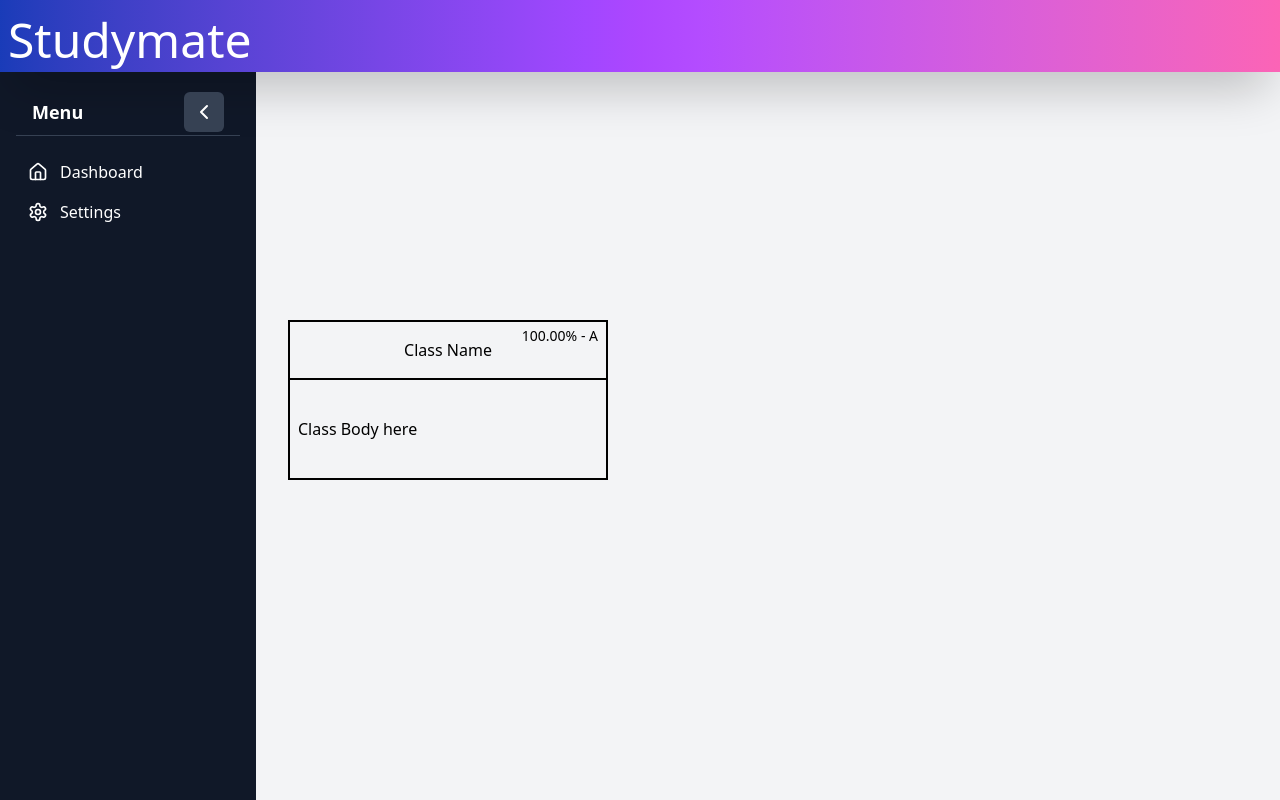
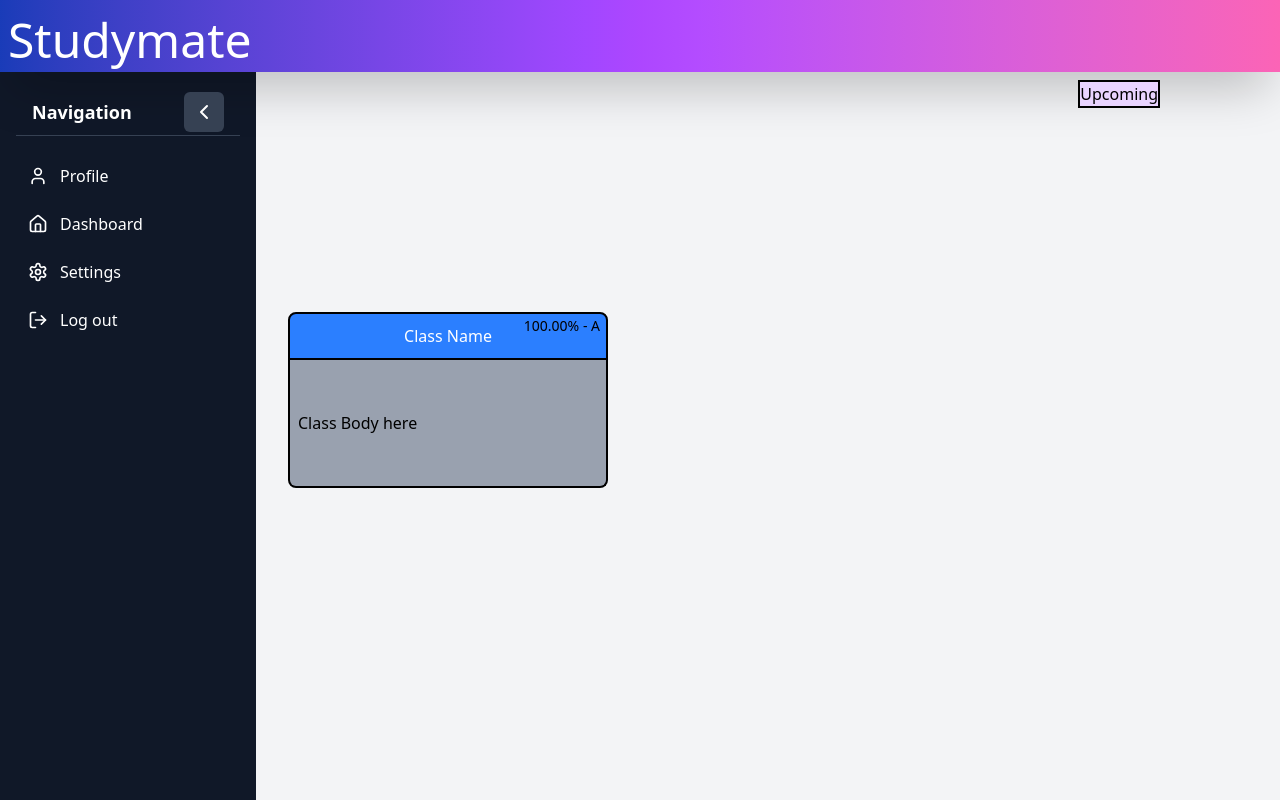
Before and after one commit to PRAjwal03714/Learning-Management-System, a Next.js app: page /dashboard in a window 1280 px wide. Built offline with nearby package versions, Linux system fonts and the light colour scheme.

Commit message:
Added to Navigation sidebar and edited module basic

```diff
--- a/src/app/dashboard/page.tsx
+++ b/src/app/dashboard/page.tsx
@@ -1,18 +1,38 @@
+'use client'
 import Layout from "@/components/Layout";
 
+
+function classButton() {
+    console.log("Class Button pressed")
+}
 export default function dashboard() {
     return (
         <Layout>
         <div id='wrapper' className='flex flex-col h-full w-full justify-center'>
 
+            {/*Class Module Structure*/}
             <div id = 'Class1 Module' className= 'flex flex-col justify-center p-2'>
-                <div id ='Class1-title-section' className = 'flex items-center justify-center border-2 border-black border-solid p-2 max-w-xs h-15 relative'>
-                    <h1 id = 'Class1-name' className='flex items-center justify-center max-w-xs h-15'>Class Name</h1>
-                    <h1 id = 'Class1-grade' className= 'top-right absolute top-1 right-2 text-sm'>100.00% - A</h1>
+                <div id ='Class1-title-section' className = 'flex items-center justify-center max-w-xs h-12 relative'>
+                    <button
+                        id = 'Class1-name'
+                        onClick={classButton}
+                        className='w-full h-full flex items-center justify-center max-w-xs h-12 border-solid border-2 border-black bg-blue-500 text-white rounded-t-lg hover:bg-blue-600 transition'>Class Name</button>
+                    <h1 id = 'Class1-grade' className= 'absolute top-1 right-2 text-sm'>100.00% - A</h1>
                 </div>
-                <h1 id = 'class-Body' className ='flex items-center border-2 border-black border-solid border-t-0 p-2 max-w-xs h-25'>Class Body here</h1>
+                <h1 id = 'class-Body' className ='flex items-center bg-gray-400 border-2 border-black border-solid p-2 border-t-0 rounded-b-lg hover:bg-gray-500 max-w-xs h-32'>Class Body here</h1>
+
             </div>
 
         </div>
+        <div>
+            {/*Upcoming Section*/}
+            <div id = "Upcoming button" className = "flex flex-col absolute top-20 right-30 max-w-xs p-r-5 border-solid border-2 ">
+                <button
+                    id = "Upcoming"
+                    onClick = {classButton}
+                    className = "bg-purple-200 w-full"
+                >Upcoming</button>
+            </div>
+        </div>
         </Layout>
     )}
--- a/src/components/SideBar.tsx
+++ b/src/components/SideBar.tsx
@@ -1,11 +1,14 @@
 "use client";
 import Link from "next/link";
 import { useState } from "react";
-import {Home,Settings,Menu,ChevronLeft} from "lucide-react";
+import {Home,Settings,Menu,ChevronLeft,LogOut,User } from "lucide-react";
 
 const sidebarItems = [
+    {name: "Profile", href: "/profile", icon: <User size = {20} />},
     {name: "Dashboard", href:"/dashboard", icon: <Home size = {20}/>},
-    {name: "Settings", href:"/settings",icon: <Settings size={20} />}
+    {name: "Settings", href:"/settings",icon: <Settings size={20} />},
+    {name: "Log out", href:"/login", icon: <LogOut size = {20}/>}
+
 ];
 
 export default function Sidebar(){
@@ -16,7 +19,7 @@ export default function Sidebar(){
           } flex flex-col`}>
             {/* Open Close sidebar*/}
             <div className="flex items-center justify-between p-3 border-b border-gray-700 relative z-50 h-12 p-4 mt-18">
-            {isOpen && <span className="text-lg font-bold">Menu</span>}
+            {isOpen && <span className="text-lg font-bold">Navigation</span>}
                 <button
                     onClick = {() => setIsOpen(!isOpen)}
                     className="p-2 text-white bg-gray-700 rounded-md hover:bg-gray-600 transition"
@@ -31,7 +34,7 @@ export default function Sidebar(){
                         <li key = {item.name}>
                             <Link
                                 href = {item.href}
-                                className={`flex items-center px-3 py-2 rounded-md hover:bg-gray-700 ${
+                                className={`flex items-center px-3 py-3 rounded-md hover:bg-gray-700 ${
                                     isOpen ? "gap-3" : "justify-center"
                                   }`}>
                             {item.icon} {/* Always showing icon */}
```
